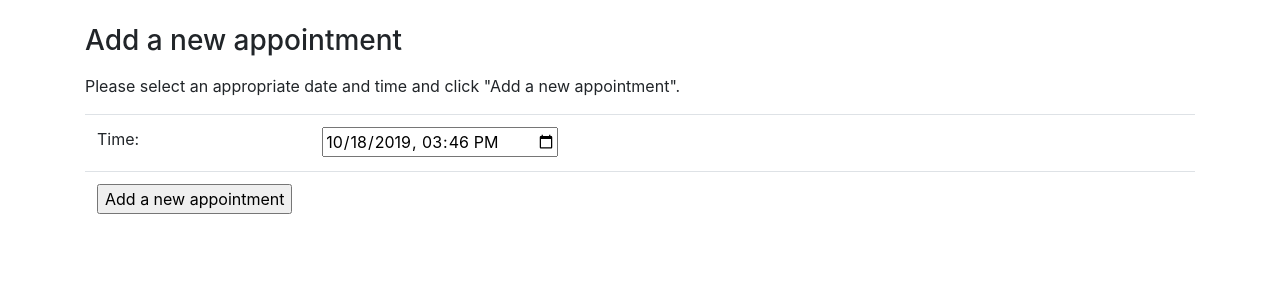
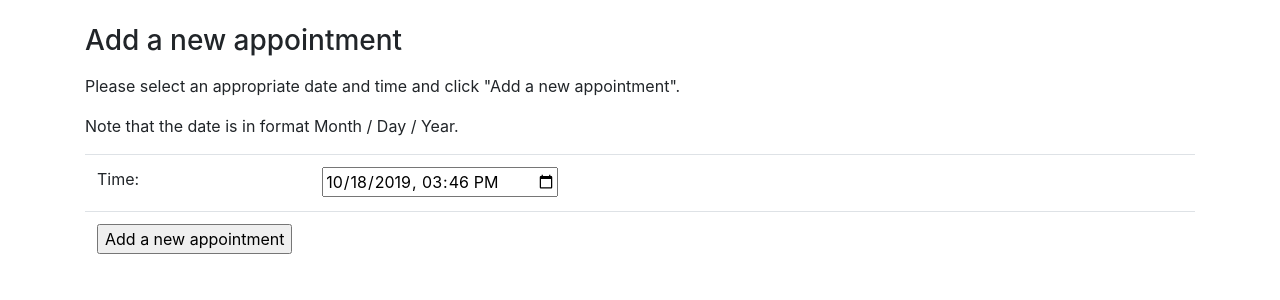
Before and after one commit to tommise/AppointmentSystem, a Flask app: page /appointments/new/ in a window 1280 px wide. Shown: the part 56-356 px from the top of the page. Run offline with Flask 2, Linux system fonts and the light colour scheme; a user stored in the database is signed in; tables that the repository leaves empty hold one stand-in row (values such as "Sample post"); some libraries are stand-ins or nearby versions.

Commit message:
Week 7: Minor layout changes

```diff
--- a/application/templates/appointments/new.html
+++ b/application/templates/appointments/new.html
@@ -6,6 +6,7 @@
 <h3>Add a new appointment</h3>
 <p></p>
 <p>Please select an appropriate date and time and click "Add a new appointment".</p>
+<p>Note that the date is in format Month / Day / Year. </p>
 
 <form method="POST" action="{{ url_for('appointments_create') }}">
   <table class="table">
```
Also changed, not shown: application/templates/appointments/reserve.html (+6 -6 lines).
